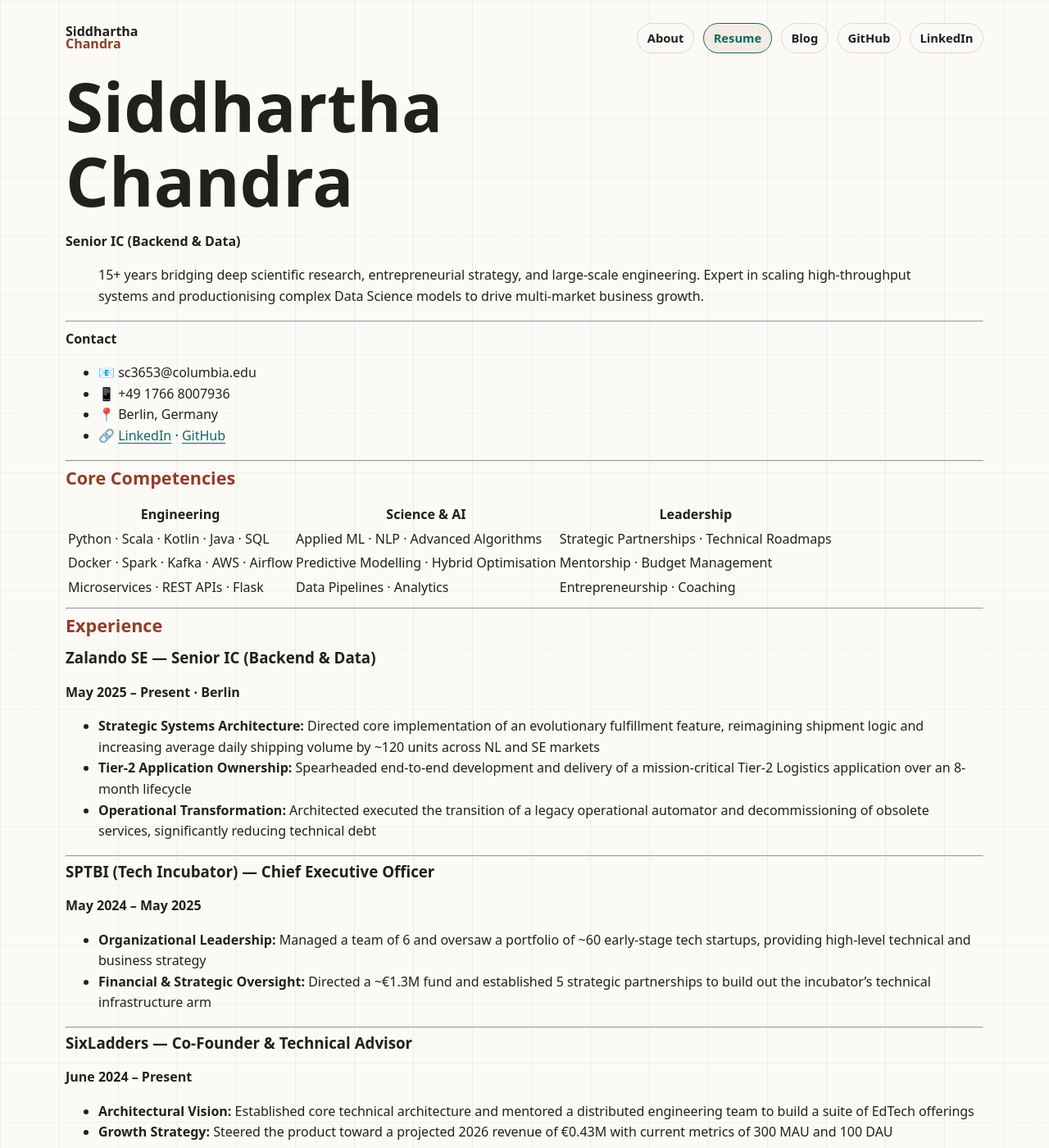
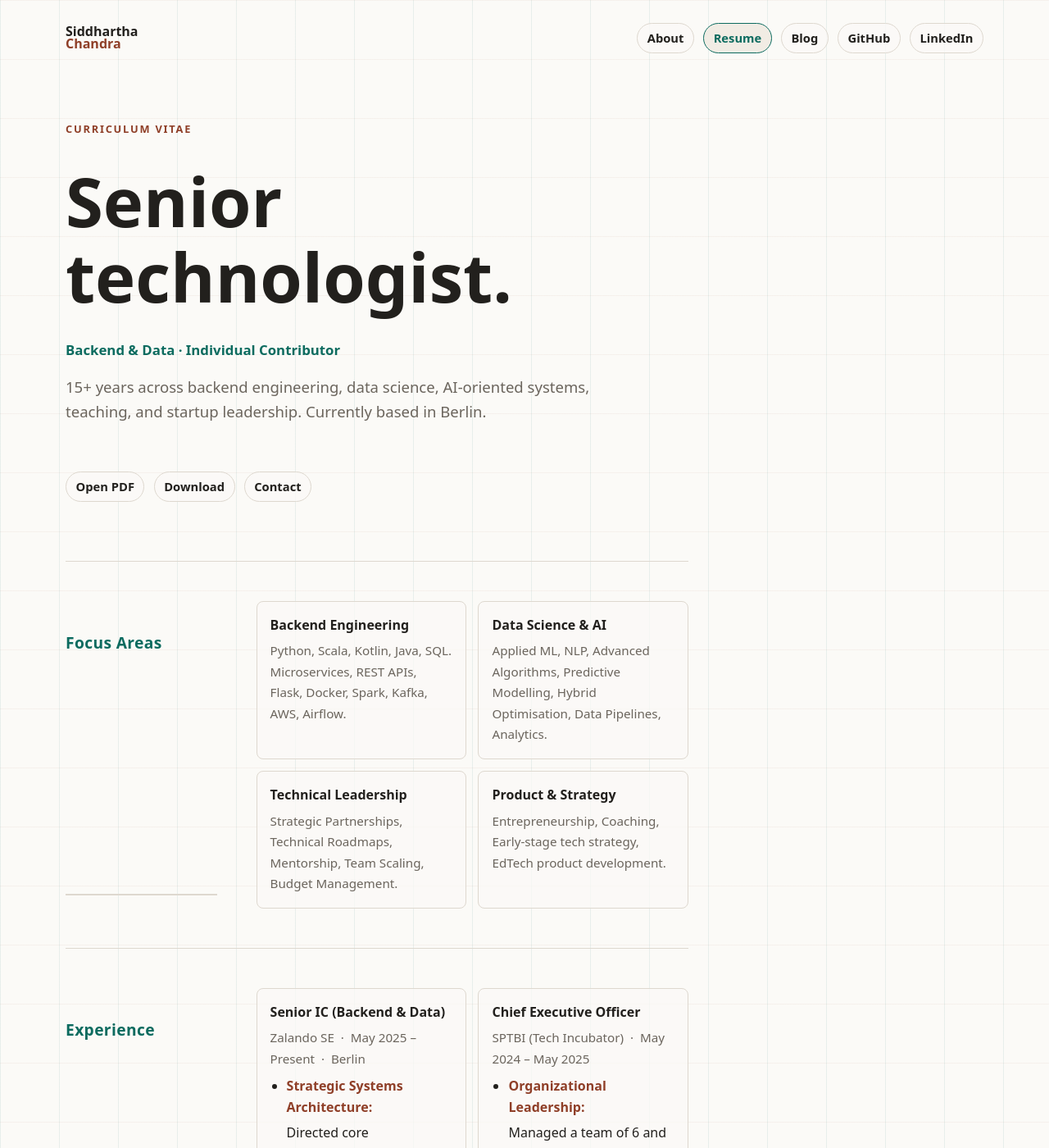
Before and after one commit to siddhartha-chandra/siddhartha-chandra.github.io, a Jekyll site: the page built from resume.md, in a window 1280 px wide and 1400 px high. Shown: the whole window at 82% size. Built offline with Jekyll 4.4.1, drawn with Linux system fonts in a browser that asks for light colours; our own code applies the rules of GitHub Pages for plain Markdown files; some of the changed text lies outside the part shown.

Commit message:
enhance resume

```diff
--- a/resume.md
+++ b/resume.md
@@ -1,102 +1,132 @@
-# Siddhartha Chandra
-
-**Senior IC (Backend & Data)**
-
-> 15+ years bridging deep scientific research, entrepreneurial strategy, and large-scale engineering. Expert in scaling high-throughput systems and productionising complex Data Science models to drive multi-market business growth.
-
+---
+layout: resume
 ---
 
-**Contact**
+<section class="section-grid" aria-labelledby="resume-focus">
+  <h2 id="resume-focus">Focus Areas</h2>
+  <div class="signal-list">
+    <div class="signal">
+      <strong>Backend Engineering</strong>
+      <span>Python, Scala, Kotlin, Java, SQL. Microservices, REST APIs, Flask, Docker, Spark, Kafka, AWS, Airflow.</span>
+    </div>
+    <div class="signal">
+      <strong>Data Science & AI</strong>
+      <span>Applied ML, NLP, Advanced Algorithms, Predictive Modelling, Hybrid Optimisation, Data Pipelines, Analytics.</span>
+    </div>
+    <div class="signal">
+      <strong>Technical Leadership</strong>
+      <span>Strategic Partnerships, Technical Roadmaps, Mentorship, Team Scaling, Budget Management.</span>
+    </div>
+    <div class="signal">
+      <strong>Product & Strategy</strong>
+      <span>Entrepreneurship, Coaching, Early-stage tech strategy, EdTech product development.</span>
+    </div>
+  </div>
+</section>
 
-- 📧 sc3653@columbia.edu
-- 📱 +49 1766 8007936
-- 📍 Berlin, Germany
-- 🔗 [LinkedIn](https://linkedin.com/chandrasiddhartha) · [GitHub](https://github.com/siddhartha-chandra)
+<section class="section-grid" aria-labelledby="resume-experience">
+  <h2 id="resume-experience">Experience</h2>
+  <div class="timeline">
 
----
+    <div class="role">
+      <strong>Senior IC (Backend & Data)</strong>
+      <span>Zalando SE &nbsp;·&nbsp; May 2025 – Present &nbsp;·&nbsp; Berlin</span>
+      <ul>
+        <li><strong>Strategic Systems Architecture:</strong> Directed core implementation of an evolutionary fulfillment feature, reimagining shipment logic and increasing average daily shipping volume by ~120 units across NL and SE markets</li>
+        <li><strong>Tier-2 Application Ownership:</strong> Spearheaded end-to-end development and delivery of a mission-critical Tier-2 Logistics application over an 8-month lifecycle</li>
+        <li><strong>Operational Transformation:</strong> Architected and executed the transition of a legacy operational automator and decommissioning of obsolete services, significantly reducing technical debt</li>
+      </ul>
+    </div>
 
-## Core Competencies
+    <div class="role">
+      <strong>Chief Executive Officer</strong>
+      <span>SPTBI (Tech Incubator) &nbsp;·&nbsp; May 2024 – May 2025</span>
+      <ul>
+        <li><strong>Organizational Leadership:</strong> Managed a team of 6 and oversaw a portfolio of ~60 early-stage tech startups, providing high-level technical and business strategy</li>
+        <li><strong>Financial & Strategic Oversight:</strong> Directed a ~€1.3M fund and established 5 strategic partnerships to build out the incubator's technical infrastructure arm</li>
+      </ul>
+    </div>
 
-| Engineering | Science & AI | Leadership |
-|---|---|---|
-| Python · Scala · Kotlin · Java · SQL | Applied ML · NLP · Advanced Algorithms | Strategic Partnerships · Technical Roadmaps |
-| Docker · Spark · Kafka · AWS · Airflow | Predictive Modelling · Hybrid Optimisation | Mentorship · Budget Management |
-| Microservices · REST APIs · Flask | Data Pipelines · Analytics | Entrepreneurship · Coaching |
+    <div class="role">
+      <strong>Co-Founder & Technical Advisor</strong>
+      <span>SixLadders &nbsp;·&nbsp; June 2024 – Present</span>
+      <ul>
+        <li><strong>Architectural Vision:</strong> Established core technical architecture and mentored a distributed engineering team to build a suite of EdTech offerings</li>
+        <li><strong>Growth Strategy:</strong> Steered the product toward a projected 2026 revenue of €0.43M with current metrics of 300 MAU and 100 DAU</li>
+      </ul>
+    </div>
 
----
+    <div class="role">
+      <strong>Senior Data Science Engineer</strong>
+      <span>Collective[i] &nbsp;·&nbsp; Oct 2016 – Apr 2022</span>
+      <ul>
+        <li><strong>High-Scale Data Engineering:</strong> Engineered a daily data deduplication pipeline for ~10M entities, achieving a <strong>10x gain</strong> in processing speed</li>
+        <li><strong>Applied ML Innovation:</strong> Co-authored a predictive engine for sales win-probability and customer revenue, impacting B2B client pipeline efficiency</li>
+        <li><strong>Technical Mentorship:</strong> Established engineering standards for the Data Science team, leading legacy code transitions and technical-debt payoffs</li>
+      </ul>
+    </div>
 
-## Experience
+    <div class="role">
+      <strong>Professor of Practice</strong>
+      <span>Sardar Patel Institute of Technology &nbsp;·&nbsp; Aug 2023 – May 2025</span>
+      <ul>
+        <li><strong>Pedagogical Leadership:</strong> Designed and revised the Data Structures syllabus; lectured on Advanced Algorithms and Business Analytics</li>
+        <li><strong>Technical Mentorship:</strong> Advised 14 technical project groups on engineering execution and research methodology</li>
+      </ul>
+    </div>
 
-### Zalando SE — Senior IC (Backend & Data)
-**May 2025 – Present · Berlin**
+    <div class="role">
+      <strong>Data Scientist</strong>
+      <span>x.ai &nbsp;·&nbsp; Oct 2014 – Sep 2016</span>
+      <ul>
+        <li>Architected a crf-based email parser that outperformed commercially available options, and boosted the performance of email intent and entity classifiers</li>
+        <li>Creator & keeper of dashboards for measuring annotation quality, model performance & KPI’s</li>
+      </ul>
+    </div>
 
-- **Strategic Systems Architecture:** Directed core implementation of an evolutionary fulfillment feature, reimagining shipment logic and increasing average daily shipping volume by ~120 units across NL and SE markets
-- **Tier-2 Application Ownership:** Spearheaded end-to-end development and delivery of a mission-critical Tier-2 Logistics application over an 8-month lifecycle
-- **Operational Transformation:** Architected executed the transition of a legacy operational automator and decommissioning of obsolete services, significantly reducing technical debt
+    <div class="role" style="grid-column: 1 / -1;">
+      <strong>Sr. Systems Engineer</strong>
+      <span>Infosys Ltd &nbsp;·&nbsp; Sep 2008 – May 2012</span>
+      <ul>
+        <li>Part of a team recognized for execution excellence at the organizational level for implementing i18n for a client</li>
+      </ul>
+    </div>
 
----
+  </div>
+</section>
 
-### SPTBI (Tech Incubator) — Chief Executive Officer
-**May 2024 – May 2025**
+<section class="section-grid" aria-labelledby="resume-publications">
+  <h2 id="resume-publications">Select Research & Publications</h2>
+  <div class="signal-list">
+    <div class="signal">
+      <strong>Virtual Fitting</strong>
+      <span><a href="https://ijirt.org/article?manuscript=172980">Advanced AI-driven solutions for Virtual fitting</a> (IJIRT)</span>
+    </div>
+    <div class="signal">
+      <strong>Creditworthiness</strong>
+      <span><a href="https://ieeexplore.ieee.org/document/11362576">Hybrid Optimization & Explainability-Driven Framework</a> (IEEE Xplore)</span>
+    </div>
+    <div class="signal">
+      <strong>Dermatological AI</strong>
+      <span><a href="https://ieeexplore.ieee.org/document/11368166">Wavelet-Enhanced Transformer Architecture</a> (IEEE Xplore)</span>
+    </div>
+    <div class="signal">
+      <strong>Accessibility</strong>
+      <span><a href="https://ijirt.org/publishedpaper/IJIRT188128_PAPER.pdf">Enhancing accessibility for people with disabilities</a> (IJIRT)</span>
+    </div>
+  </div>
+</section>
 
-- **Organizational Leadership:** Managed a team of 6 and oversaw a portfolio of ~60 early-stage tech startups, providing high-level technical and business strategy
-- **Financial & Strategic Oversight:** Directed a ~€1.3M fund and established 5 strategic partnerships to build out the incubator's technical infrastructure arm
-
----
-
-### SixLadders — Co-Founder & Technical Advisor
-**June 2024 – Present**
-
-- **Architectural Vision:** Established core technical architecture and mentored a distributed engineering team to build a suite of EdTech offerings
-- **Growth Strategy:** Steered the product toward a projected 2026 revenue of €0.43M with current metrics of 300 MAU and 100 DAU
-
----
-
-### Collective[i] — Senior Data Science Engineer
-**Oct 2016 – Apr 2022**
-
-- **High-Scale Data Engineering:** Engineered a daily data deduplication pipeline for ~10M entities, achieving a **10x gain** in processing speed
-- **Applied ML Innovation:** Co-authored a predictive engine for sales win-probability and customer revenue, impacting B2B client pipeline efficiency
-- **Technical Mentorship:** Established engineering standards for the Data Science team, leading legacy code transitions and technical-debt payoffs
-
----
-
-### Sardar Patel Institute of Technology — Professor of Practice
-**Aug 2023 – May 2025**
-
-- **Pedagogical Leadership:** Designed and revised the Data Structures syllabus; lectured on Advanced Algorithms and Business Analytics
-- **Technical Mentorship:** Advised 14 technical project groups on engineering execution and research methodology
-
----
-
-### x.ai - Data Scientist
-**Oct 2014 – Sep 2016**
-
-- Architected a crf-based email parser that outperformed commercially available options, and boosted the performance of email intent and entity classifiers
-- Creator & keeper of dashboards for measuring annotation quality, model performance & KPI’s
-
----
-
-### Infosys Ltd - Sr. Systems Engineer
-**Sep 2008 – May 2012**
-
-- Part of a team recognized for execution excellence at the organizational level for implementing i18n for a client
-
----
-
-## Select Research & Publications
-
-- **Advanced AI-driven solutions for Virtual fitting** - [IJIRT](https://ijirt.org/article?manuscript=172980)
-- **Hybrid Optimization & Explainability-Driven Framework for Creditworthiness Assessment** — [IEEE Xplore](https://ieeexplore.ieee.org/document/11362576)
-- **Wavelet-Enhanced Transformer Architecture for Dermatological Image Analysis** - [IEEE Xplore](https://ieeexplore.ieee.org/document/11368166)
-- **Enhancing accessibility for people with disabilities** - [IJIRT](https://ijirt.org/publishedpaper/IJIRT188128_PAPER.pdf)
-
----
-
-## Education
-
-**MS in Computer Science**
-Columbia University, New York, NY
-
-**BE in Information Technology**
-Sardar Patel College of Engineering, Mumbai, India
+<section class="section-grid" aria-labelledby="resume-education">
+  <h2 id="resume-education">Education</h2>
+  <div class="timeline">
+    <div class="role">
+      <strong>MS in Computer Science</strong>
+      <span>Columbia University, New York, NY</span>
+    </div>
+    <div class="role">
+      <strong>BE in Information Technology</strong>
+      <span>Sardar Patel College of Engineering, Mumbai, India</span>
+    </div>
+  </div>
+</section>
```
